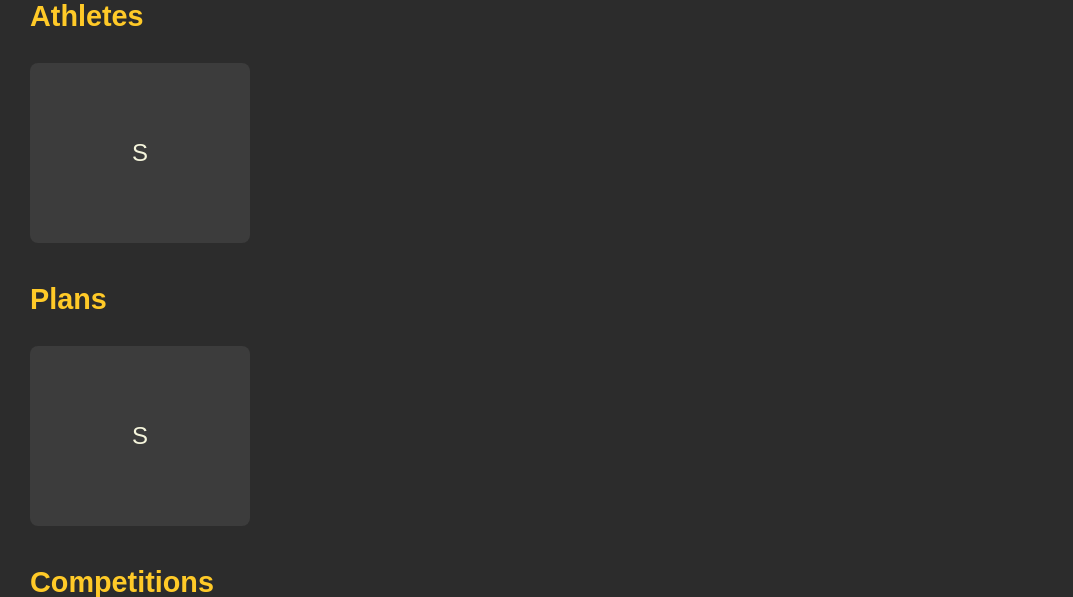
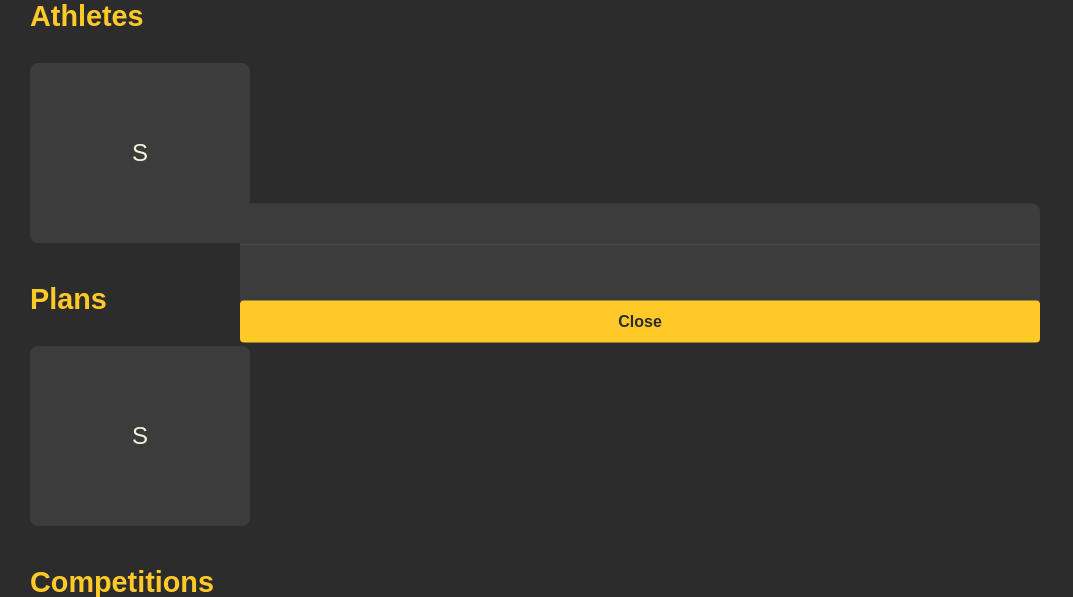
Before and after one commit to FerosC101/JudoManagementApp, a Flask app: page /dashboard in a window 1280 px wide. Shown: the part 127-724 px from the top of the page, without its empty margins (0-1073 px from the left). Run offline with Flask 3, Linux system fonts and the light colour scheme; the visitor is signed in with stand-in values (Sample User, id 1); tables that the repository leaves empty hold one stand-in row (values such as "Sample post").

Commit message:
modify designs

```diff
--- a/src/app.py
+++ b/src/app.py
@@ -1,4 +1,4 @@
-from flask import Flask, render_template, request, redirect, url_for, session, flash
+from flask import Flask, render_template, request, redirect, url_for, session, flash, jsonify
 from src.extension import db
 from src.model import User, Athlete, TrainingPlan, Competition, AthleteTraining, Payment, AthleteCompetition
 import datetime
@@ -280,6 +280,37 @@ def register_competition(athlete_id, competition_id):
     flash("You must be enrolled in an intermediate or elite plan to register for competitions.", "error")
     return redirect(url_for('dashboard'))
 
+
+@app.route('/cancel_training/<int:training_id>', methods=['POST'])
+def cancel_training(training_id):
+    # Check if it's an AJAX request
+    is_ajax = request.headers.get('X-Requested-With') == 'XMLHttpRequest'
+
+    athlete_training = AthleteTraining.query.filter_by(id=training_id).first()
+
+    if not athlete_training:
+        if is_ajax:
+            return jsonify({'success': False, 'message': 'Training plan not found'}), 404
+        flash('Training plan not found.', 'error')
+        return redirect(url_for('dashboard'))
+
+    try:
+        db.session.delete(athlete_training)
+        db.session.commit()
+
+        if is_ajax:
+            return jsonify({'success': True, 'message': 'Training plan cancelled successfully'})
+        flash('Training plan cancelled successfully.', 'success')
+        return redirect(url_for('dashboard'))
+
+    except Exception as e:
+        db.session.rollback()
+        if is_ajax:
+            return jsonify({'success': False, 'message': str(e)}), 500
+        flash(f'Error cancelling training plan: {str(e)}', 'error')
+        return redirect(url_for('dashboard'))
+
+
 @app.route('/admin_dashboard')
 def admin_dashboard():
     if session.get('role') != 'admin':
--- a/src/templates/dashboard.html
+++ b/src/templates/dashboard.html
@@ -128,31 +128,28 @@
             left: 50%;
             transform: translate(-50%, -50%);
             background: #3c3c3c;
-            padding: 20px;
             border-radius: 8px;
             z-index: 1000;
-            max-width: 500px;
             width: 90%;
-            max-height: 80vh;
-            overflow-y: auto;
+            max-width: 800px;
+            max-height: 90vh;
+            display: flex;
+            flex-direction: column;
         }
 
         .modal-header {
+            padding: 20px;
+            border-bottom: 2px solid #4a4a4a;
             font-size: 1.8rem;
             color: #ffca28;
-            margin-bottom: 15px;
-            text-align: center;
-            position: sticky;
-            top: 0;
             background: #3c3c3c;
-            padding: 10px 0;
-            border-bottom: 2px solid #4a4a4a;
+            border-radius: 8px 8px 0 0;
         }
 
         .modal-content {
-            font-size: 1.2rem;
-            line-height: 1.5;
-            padding: 0 10px;
+            padding: 20px;
+            overflow-y: auto;
+            flex: 1;
         }
 
         .modal-content strong {
@@ -179,12 +176,15 @@
 
         /* Athlete Section */
         .athlete-section {
+            padding: 20px;
             background: #3c3c3c;
             border-radius: 8px;
-            padding: 20px;
-            margin: 20px 0;
-            max-height: 70vh;
-            overflow-y: auto;
+        }
+
+        /* Remove these properties from .athlete-section */
+        .athlete-section {
+            max-height: none;
+            overflow-y: visible;
         }
 
         .athlete-section::-webkit-scrollbar {
@@ -255,6 +255,7 @@
         }
 
         /* Confirmation Dialog */
+
         .confirm-dialog {
             position: fixed;
             top: 50%;
@@ -263,7 +264,7 @@
             background: #3c3c3c;
             padding: 25px;
             border-radius: 8px;
-            z-index: 1100;
+            z-index: 1002;
             width: 90%;
             max-width: 400px;
             box-shadow: 0 4px 20px rgba(0, 0, 0, 0.3);
@@ -280,8 +281,13 @@
             margin-top: 20px;
         }
 
+        .dialog-buttons button,
+        .dialog-buttons form {
+            flex: 1;
+        }
+
         .dialog-buttons button {
-            flex: 1;
+            width: 100%;
             padding: 10px;
             border: none;
             border-radius: 4px;
@@ -506,8 +512,7 @@
             if (modal) modal.style.display = 'none';
         }
 
-        function cancelTraining(trainingId) {
-            // Create confirmation dialog
+                function cancelTraining(trainingId) {
             const dialog = document.createElement('div');
             dialog.className = 'confirm-dialog';
             dialog.innerHTML = `
@@ -515,13 +520,16 @@
                 <p>Are you sure you want to cancel this training plan?</p>
                 <div class="dialog-buttons">
                     <button class="cancel-btn" onclick="closeDialog(this.parentElement.parentElement)">No, Keep Plan</button>
-                    <button class="confirm-btn" onclick="confirmCancelTraining(${trainingId}, this.parentElement.parentElement)">Yes, Cancel Plan</button>
+                    <form method="POST" action="/cancel_training/${trainingId}" style="display: inline;">
+                        <button type="submit" class="confirm-btn">Yes, Cancel Plan</button>
+                    </form>
                 </div>
             `;
 
             // Add overlay
             const overlay = document.createElement('div');
             overlay.className = 'modal-overlay';
+            overlay.style.zIndex = '1001'; // Higher than regular modal
             document.body.appendChild(overlay);
             document.body.appendChild(dialog);
         }
```
